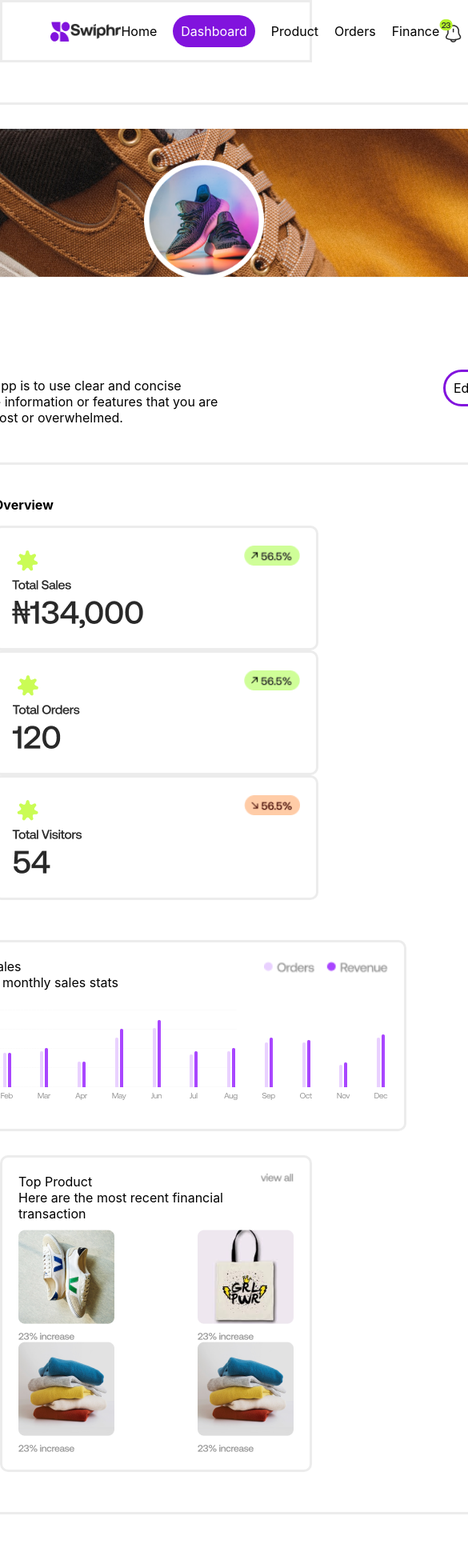
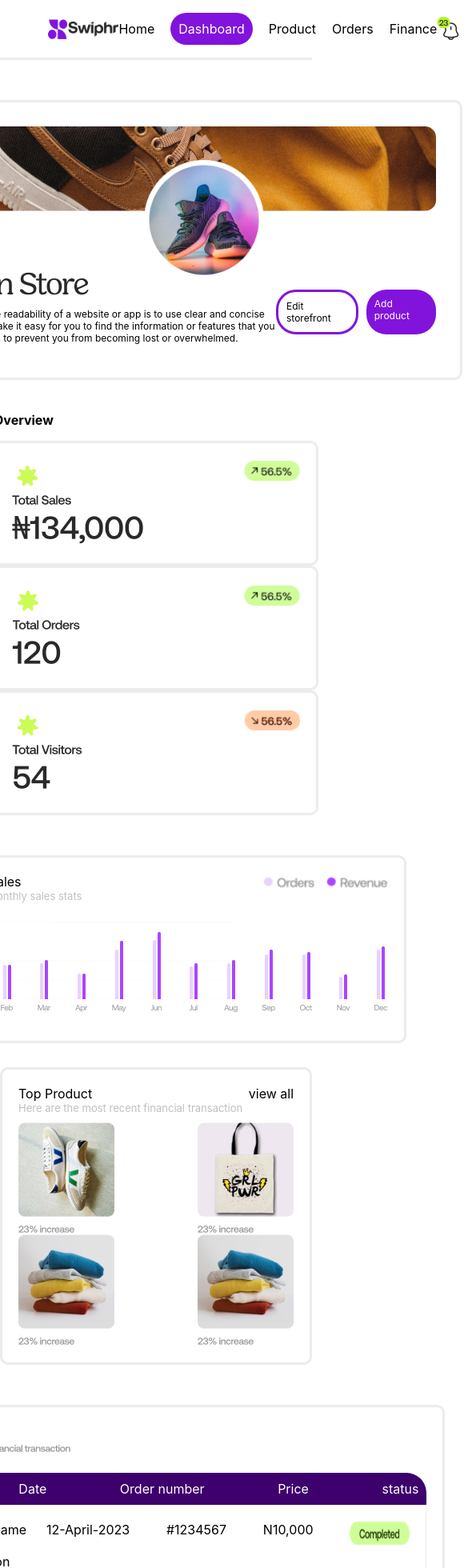
Before and after one commit to RoguePetz/Swiphr-Test-app, a React (Create React App) app: page / in a window 390 px wide. Shown: the top 1960 px of the page at 80% size, 585 px wide, since content can reach past the window. Built offline with nearby package versions, Linux system fonts and the light colour scheme.

Commit message:
finished

```diff
--- a/src/components/dash_comp.js
+++ b/src/components/dash_comp.js
@@ -31,7 +31,7 @@ const DashC = () => {
             <div className='dash-container'>
                 <div className='dash-holder'>
                     <div style={{padding:'30px'}}>
-                        <img src={banner}/>
+                        <img className='banner' src={banner}/>
                         <img src={pfp2} className='pfp2'/>
                         <div style={{marginTop:'70px', display:'flex', alignItems:'center',justifyContent:'space-between'}}>
                             <div>
@@ -72,7 +72,7 @@ const DashC = () => {
                         <div style={{display:'flex',justifyContent:'space-between'}}>
                             <div style={{display:'flex',flexDirection:'column'}}>
                                 <label>Real-Time Sales</label>
-                                <label>Here are the monthly sales stats</label>
+                                <label style={{color:'grey', fontSize:'13px', opacity:'50%'}}>Here are the monthly sales stats</label>
                             </div>
                             <img src={order} height={'20px'}/>
                         </div>
@@ -86,9 +86,9 @@ const DashC = () => {
                         <div style={{display:'flex',justifyContent:'space-between'}}>
                             <div style={{display:'flex',flexDirection:'column'}}>
                                 <label>Top Product</label>
-                                <label>Here are the most recent financial transaction</label>
+                                <label style={{color:'grey', fontSize:'13px', opacity:'50%'}}>Here are the most recent financial transaction</label>
                             </div>
-                            <img src={viewall} height={'10px'}/>
+                            <label>view all</label>
                         </div>
                         <div style={{marginTop:'10px',display:'flex',flexWrap:'wrap', justifyContent:'space-between'}}>
                             <img src={product1} />
@@ -108,7 +108,7 @@ const DashC = () => {
                                 <div className='top-tables'>
                                     <div style={{display:'flex',justifyContent:'space-between',}}>
                                         <label>Product name</label>
-                                        <div style={{display:'flex',width:'800px',justifyContent:'space-between'}} >
+                                        <div className='twidth' style={{display:'flex',justifyContent:'space-between'}} >
                                             <label>Date</label>
                                             <label>Order number</label>
                                             <label>Price</label>
@@ -126,10 +126,10 @@ const DashC = () => {
                                         </div>
                                     </div>
 
-                                        <div style={{display:'flex',width:'800px',justifyContent:'space-between'}} >
-                                            <img src={date} width={'65px'} height={'20px'}/>
-                                            <img src={orderno} width={'70px'} height={'15px'}/>
-                                            <img src={pricee} width={'65px'} height={'15px'}/>
+                                        <div className='twidth' style={{display:'flex',justifyContent:'space-between'}} >
+                                            <label>12-April-2023</label>
+                                            <label>#1234567</label>
+                                            <label>N10,000</label>
                                             <img src={completed} width={'75px'} height={'30px'}/>
                                         </div>
                                     </div>
@@ -144,10 +144,10 @@ const DashC = () => {
                                         </div>
                                     </div>
 
-                                        <div style={{display:'flex',width:'800px',justifyContent:'space-between'}} >
-                                            <img src={date} width={'65px'} height={'20px'}/>
-                                            <img src={orderno} width={'70px'} height={'15px'}/>
-                                            <img src={pricee} width={'65px'} height={'15px'}/>
+                                        <div className='twidth' style={{display:'flex',justifyContent:'space-between'}} >
+                                            <label>12-April-2023</label>
+                                            <label>#1234567</label>
+                                            <label>N10,000</label>
                                             <img src={pending} width={'75px'} height={'30px'}/>
                                         </div>
                                     </div>
--- a/src/components/navbar.js
+++ b/src/components/navbar.js
@@ -19,14 +19,14 @@ const Navbar = () => {
                     <img src={logo} width={'25px'} height={'25px'}/>
                     <img src={title}  height={'20px'}/>
                 </div>
-                <div style={{display:'flex',gap:'20px',alignItems:'center'}}>
+                <div className='navi' style={{display:'flex',gap:'20px',alignItems:'center'}}>
                     <p>Home</p>
                     <p className='clicked'>Dashboard</p>
                     <p>Product</p>
                     <p>Orders</p>
                     <p>Finance</p>
                 </div>
-                <div style={{display:'flex',justifyContent:'center',alignItems:'center',gap:'20px'}}>
+                <div className='navi' style={{display:'flex',justifyContent:'center',alignItems:'center',gap:'20px'}}>
                     <div style={{display:'flex',justifyContent:'center',alignItems:'center',gap:'10px'}}>
                         <img src={notificationimage}/>
                         <img src={settingsimage}/>
--- a/src/style/dash.css
+++ b/src/style/dash.css
@@ -1,3 +1,6 @@
+
+
+
 .dash-container{
     display: flex;
     flex-direction: column;
@@ -52,6 +55,8 @@
     margin-bottom: 100px;
     margin-top: 50px;
     width: 1290px;
+    justify-content: center;
+    align-items: center;
 }
 
 .top-tables{
@@ -77,3 +82,47 @@
     border-radius: 25px;
     padding: 10px;
 }
+.twidth{
+    width: 1000px;
+}
+
+
+@media (max-width:1287px){
+    .banner{
+        width: 1000px;
+    }
+    .twidth{
+        width: 800px;
+    }
+}
+
+@media (max-width:1089px){
+    .banner{
+        width: 900px;
+    }
+    .description {
+        font-size: 15px;
+        width: 500px;
+    }
+    .twidth{
+        width: 750px;
+    }
+}
+@media (max-width:986px){
+    .banner{
+        width: 700px;
+    }
+    .description {
+        font-size: 12px;
+        width: 500px;
+    }
+    .di{
+        font-size: 12px;
+    }
+    .di2{
+        font-size: 12px;
+    }
+    .twidth{
+        width: 500px;
+    }
+}
--- a/src/style/nav.css
+++ b/src/style/nav.css
@@ -1,7 +1,9 @@
+
+
 .nav-container{
     display: flex;
     justify-content: space-between;
-    border: solid rgb(236, 236, 236);
+    border-bottom   : solid rgb(236, 236, 236);
 
 }
 .nav-main{
@@ -18,3 +20,10 @@
     padding: 10px;
     color: white;
 }
+
+@media (max-width:360px){
+    .navi{
+        visibility: hidden;
+        display: none;
+    }
+}
```
